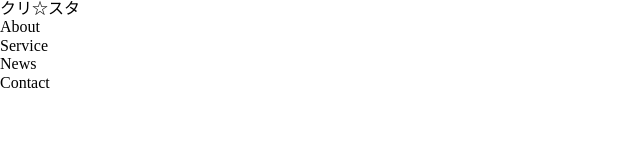
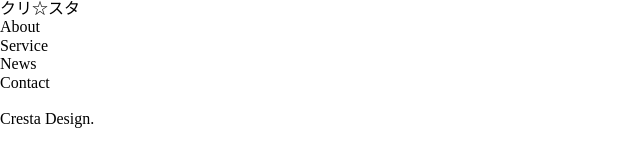
Before and after one commit to yukimiyake0607/crestadesign, a plain HTML site: page index.html in a window 1280 px wide. Shown: the whole page, without its empty margins (0-640 px from the left). Drawn offline with Linux system fonts and the light colour scheme.

Commit message:
fvを追加

```diff
--- a/index.html
+++ b/index.html
@@ -32,6 +32,13 @@
     <!-- //header -->
 
 
+     <!-- fv -->
+     <div class="fv">
+        <p>Cresta Design.</p>
+    </div>
+    <!-- //fv -->
+
+
     <!-- main -->
     <main>
 
```
